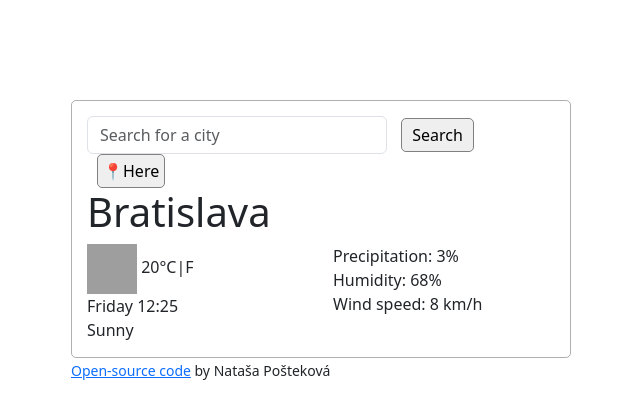
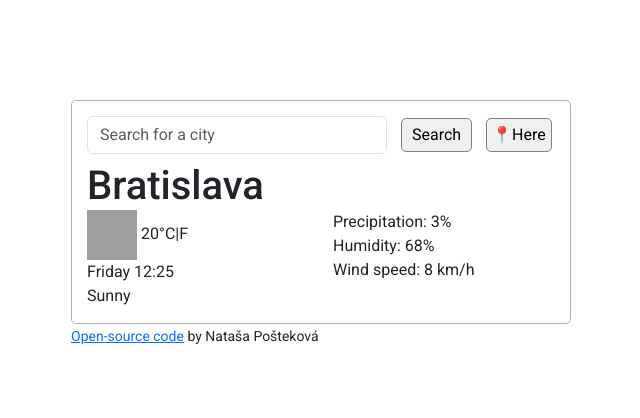
Before and after one commit to Natasha3x3/vanilla-weather-app, a plain HTML site: page index.html in a window 1280 px wide. Shown: the whole page, without its empty margins (319-959 px from the left). Drawn offline with nearby package versions, Linux system fonts and the light colour scheme; grey boxes are pictures that could not be loaded.

Commit message:
Changed font and styled h1

```diff
--- a/index.html
+++ b/index.html
@@ -8,6 +8,11 @@
 <link href="https://cdn.jsdelivr.net/npm/bootstrap@5.3.0-alpha1/dist/css/bootstrap.min.css" rel="stylesheet"
     integrity="sha384-GLhlTQ8iRABdZLl6O3oVMWSktQOp6b7In1Zl3/Jr59b6EGGoI1aFkw7cmDA6j6gD" crossorigin="anonymous">
     <link href="src/styles.css" rel="stylesheet">
+    <link rel="preconnect" href="https://fonts.googleapis.com" />
+    <link rel="preconnect" href="https://fonts.gstatic.com" crossorigin />
+    <link
+        href="https://fonts.googleapis.com/css2?family=Domine:wght@400;500;600;700&family=Inconsolata:wght@200;300;400;500;600;700;800&family=Roboto:wght@100;300;400;500&display=swap"
+        rel="stylesheet" />
 </head>
 <body>
     <div class="container">
--- a/src/styles.css
+++ b/src/styles.css
@@ -1,5 +1,13 @@
-
-
+body {
+font-family: "Roboto", sans-serif;
+}
+form {
+    display: block;
+}
+h1 {
+    margin-top: 8px;
+    margin-bottom: 0;
+}
 .wrapper {
     margin: 100px auto;
     max-width: 500px;
@@ -8,9 +16,6 @@
     border: 1px rgba(128, 128, 128, 0.619) solid;
     border-radius: 5px;
     padding: 15px;
-}
-form {
-    display:block;
 }
 .button {
 display: inline-block;
```
